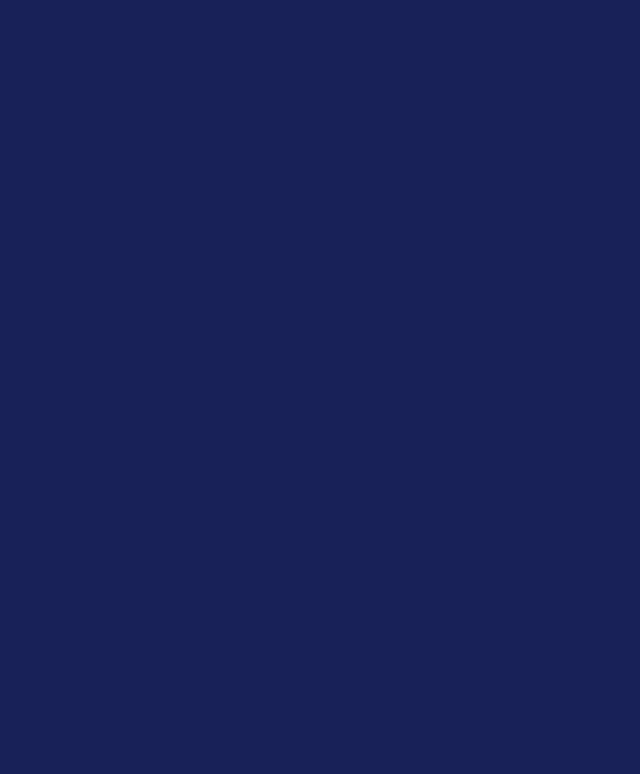
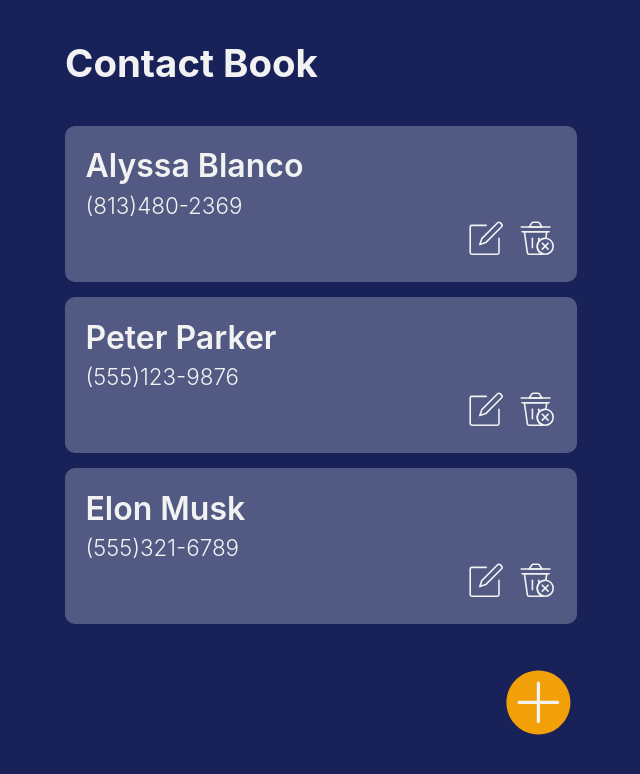
Before and after one commit to alyssakblanco/React-Contact-Book, a React (Create React App) app: page / in a window 1280 px wide. Shown: the top 774 px of the page, without its empty margins (319-959 px from the left). Built offline with nearby package versions, Linux system fonts and the light colour scheme.

Commit message:
routing fix

```diff
--- a/src/App.js
+++ b/src/App.js
@@ -65,9 +65,9 @@ function App() {
 
   return (
     <div>
-      <Route exact path="/VISA_ContactList/" render={(props) => <Home {...props} contacts={contacts} setContacts={setContacts} />}/>
-      <Route exact path="/VISA_ContactList/add" render={(props) => <AddNew {...props} addContact={addContact} />}/>
-      <Route exact path="/VISA_ContactList/edit" render={(props) => <Edit {...props} changeContact={changeContact} />}/>
+      <Route exact path="/" render={(props) => <Home {...props} contacts={contacts} setContacts={setContacts} />}/>
+      <Route exact path="/add" render={(props) => <AddNew {...props} addContact={addContact} />}/>
+      <Route exact path="/edit" render={(props) => <Edit {...props} changeContact={changeContact} />}/>
     </div>
   );
 }
--- a/src/index.js
+++ b/src/index.js
@@ -7,7 +7,7 @@ import {BrowserRouter} from 'react-router-dom';
 
 ReactDOM.render(
   <React.StrictMode>
-   <BrowserRouter>
+   <BrowserRouter basename="/VISA_ContactList">
     <App />
    </BrowserRouter>
   </React.StrictMode>,
```
